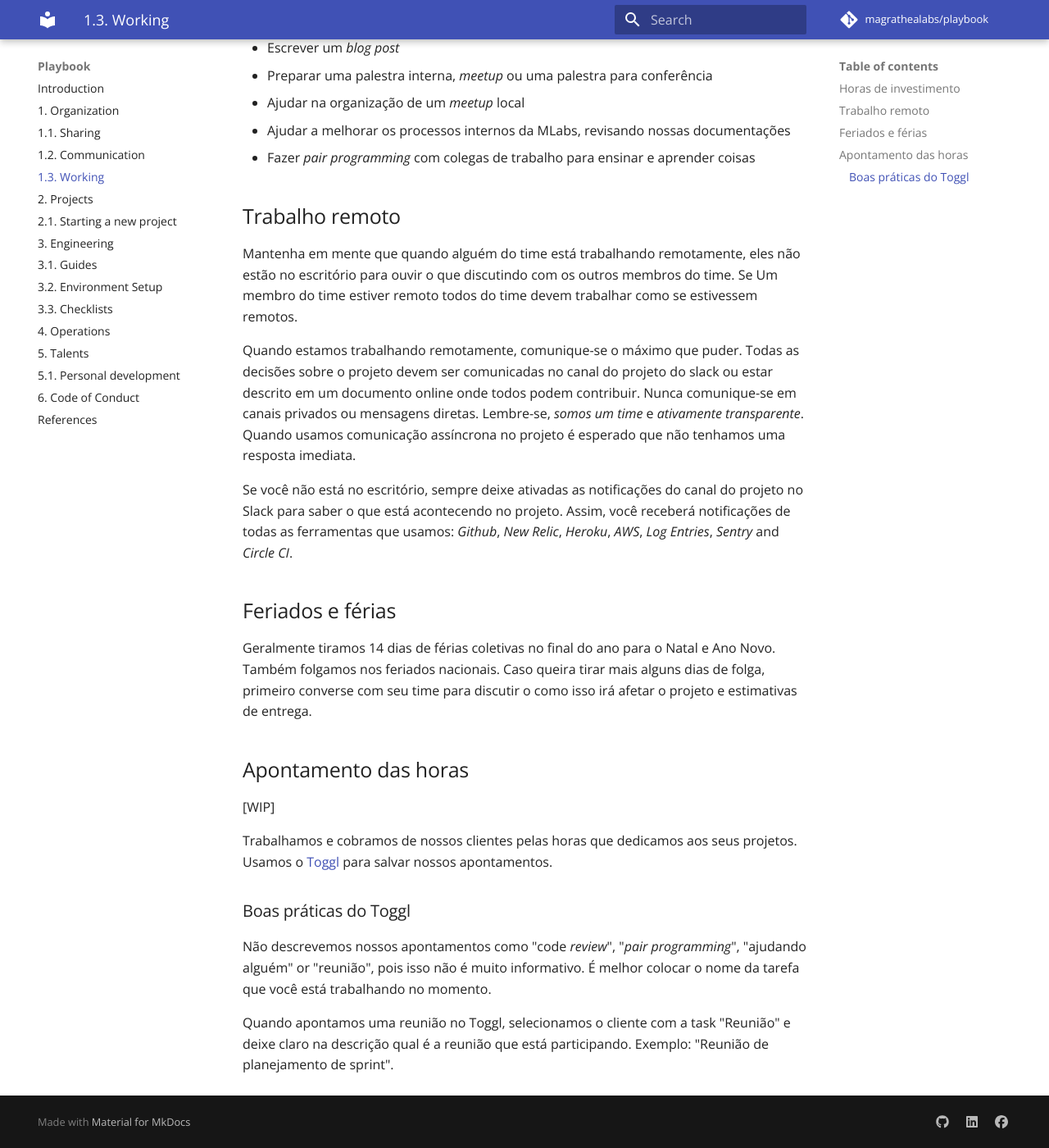
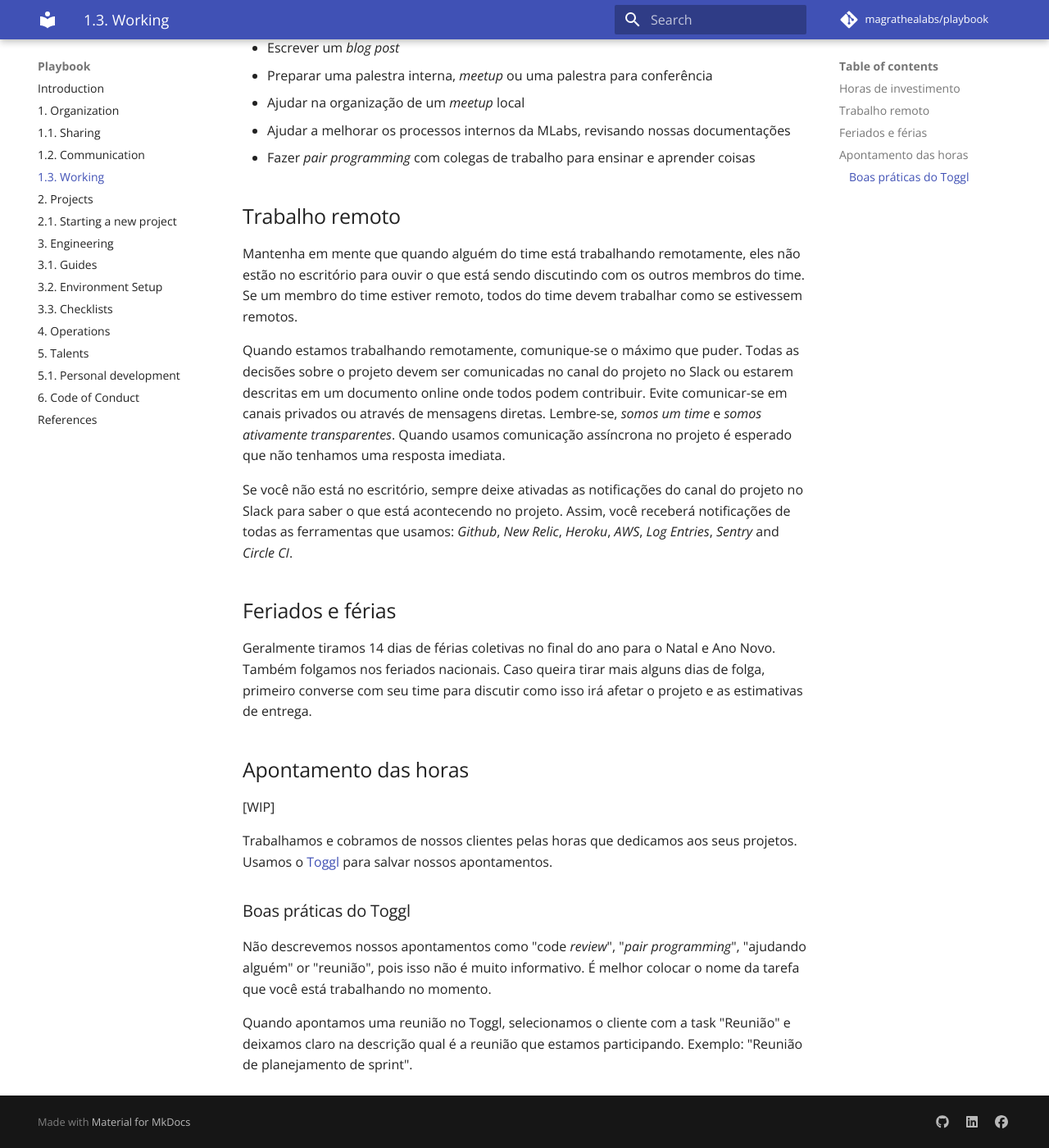
Before and after one commit to magrathealabs/playbook, an MkDocs documentation site: the page built from docs/1.3-working.md, in a window 1280 px wide and 1400 px high, scrolled down 994 px. Shown: the whole window at 82% size. Built offline with MkDocs 1.6.1 and Material for MkDocs 9.7.7, drawn with Linux system fonts in a browser that asks for light colours; comment, search, counter and statistics services are not loaded.

Commit message:
Apply suggestions from code review
Co-Authored-By: cuzik <cuzikjack@gmail.com>

```diff
--- a/docs/1.3-working.md
+++ b/docs/1.3-working.md
@@ -25,15 +25,15 @@ Ideias para as horas de investimento:
 
 ## Trabalho remoto
 
-Mantenha em mente que quando alguém do time está trabalhando remotamente, eles não estão no escritório para ouvir o que discutindo com os outros membros do time. Se Um membro do time estiver remoto todos do time devem trabalhar como se estivessem remotos.
+Mantenha em mente que quando alguém do time está trabalhando remotamente, eles não estão no escritório para ouvir o que está sendo discutindo com os outros membros do time. Se um membro do time estiver remoto, todos do time devem trabalhar como se estivessem remotos.
 
-Quando estamos trabalhando remotamente, comunique-se o máximo que puder. Todas as decisões sobre o projeto devem ser comunicadas no canal do projeto do slack ou estar descrito em um documento online onde todos podem contribuir. Nunca comunique-se em canais privados ou mensagens diretas. Lembre-se, *somos um time* e *ativamente transparente*. Quando usamos comunicação assíncrona no projeto é esperado que não tenhamos uma resposta imediata.
+Quando estamos trabalhando remotamente, comunique-se o máximo que puder. Todas as decisões sobre o projeto devem ser comunicadas no canal do projeto no Slack ou estarem descritas em um documento online onde todos podem contribuir. Evite comunicar-se em canais privados ou através de mensagens diretas. Lembre-se, *somos um time* e *somos ativamente transparentes*. Quando usamos comunicação assíncrona no projeto é esperado que não tenhamos uma resposta imediata.
 
 Se você não está no escritório, sempre deixe ativadas as notificações do canal do projeto no Slack para saber o que está acontecendo no projeto. Assim, você receberá notificações de todas as ferramentas que usamos: _Github_, _New Relic_, _Heroku_, _AWS_, _Log Entries_, _Sentry_ and _Circle CI_.
 
 ## Feriados e férias
 
-Geralmente tiramos 14 dias de férias coletivas no final do ano para o Natal e Ano Novo. Também folgamos nos feriados nacionais. Caso queira tirar mais alguns dias de folga, primeiro converse com seu time para discutir o como isso irá afetar o projeto e estimativas de entrega.
+Geralmente tiramos 14 dias de férias coletivas no final do ano para o Natal e Ano Novo. Também folgamos nos feriados nacionais. Caso queira tirar mais alguns dias de folga, primeiro converse com seu time para discutir como isso irá afetar o projeto e as estimativas de entrega.
 
 ## Apontamento das horas
 
@@ -45,4 +45,4 @@ Trabalhamos e cobramos de nossos clientes pelas horas que dedicamos aos seus pro
 
 Não descrevemos nossos apontamentos como "code _review_", "_pair programming_", "ajudando alguém" or "reunião", pois isso não é muito informativo. É melhor colocar o nome da tarefa que você está trabalhando no momento.
 
-Quando apontamos uma reunião no Toggl, selecionamos o cliente com a task "Reunião" e deixe claro na descrição qual é a reunião que está participando. Exemplo: "Reunião de planejamento de sprint".
+Quando apontamos uma reunião no Toggl, selecionamos o cliente com a task "Reunião" e deixamos claro na descrição qual é a reunião que estamos participando. Exemplo: "Reunião de planejamento de sprint".
```
